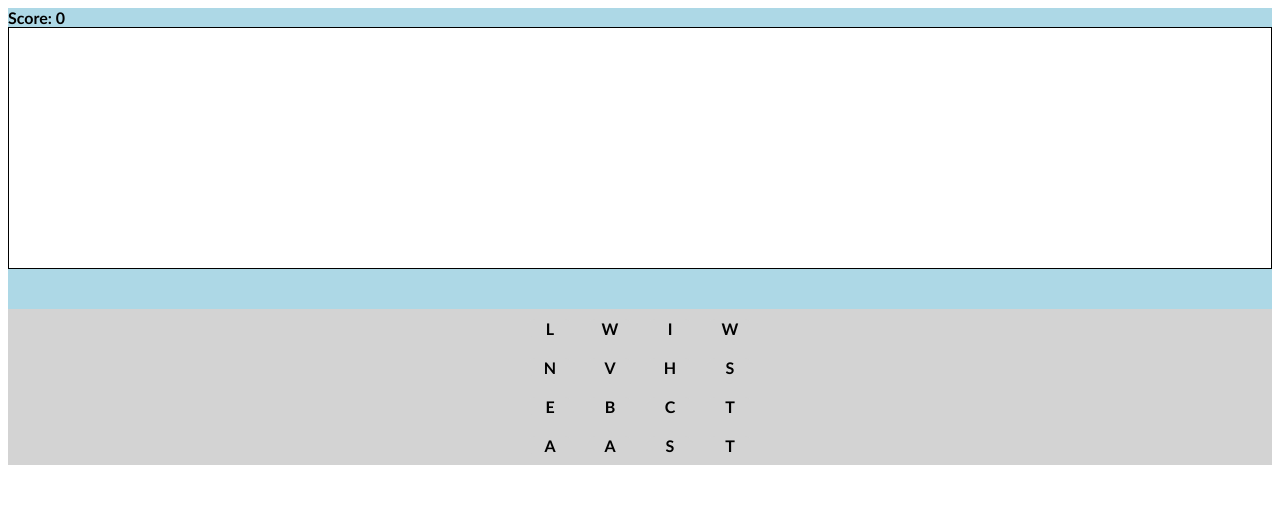
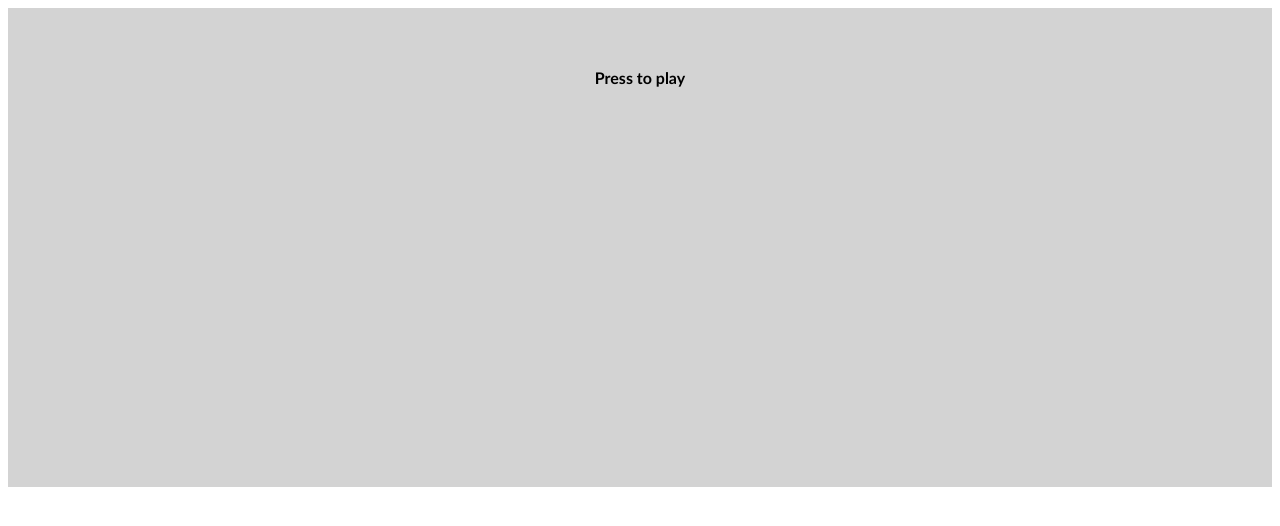
Before and after one commit to skedwards88/word_games, a React app: page / in a window 1280 px wide. Shown: the top 526 px of the page. Built offline with nearby package versions, Linux system fonts and the light colour scheme.

Commit message:
add timer

```diff
--- a/src/App.css
+++ b/src/App.css
@@ -1,9 +1,9 @@
 .App {
-  display: flex;
-  flex-direction: column;
   background-color: lightblue;
-  font-family: "Gill Sans", "Gill Sans MT", "Calibri", "Trebuchet MS", sans-serif;
+  font-family: "Gill Sans", "Gill Sans MT", "Calibri", "Trebuchet MS",
+    sans-serif;
   font-weight: bold;
+  display: grid;
 }
 
 .letter {
@@ -36,6 +36,9 @@
   border: 1px solid black;
   flex-direction: column;
   min-height: 30vh;
+  max-height: 50vh;
+  overflow: scroll;
+  flex-wrap: wrap;
 }
 
 #currentWord {
@@ -43,12 +46,11 @@
   text-align: center;
 }
 
-#game {
-  display: grid;
+.overlaid {
+  grid-area: 1 / 1;
 }
 
-#result {
-  opacity: 0%;
+.overlay {
   background-color: lightgray;
   padding: 60px;
   grid-area: 1 / 1;
@@ -56,6 +58,11 @@
   height: auto;
   text-align: center;
   touch-action: none;
+  z-index: 1;
+}
+
+.fadeOut {
+  opacity: 0%;
   pointer-events: none;
   animation-duration: 2s;
   animation-name: fadeout;
@@ -70,3 +77,7 @@
 #result:hover {
   font-size: 36px;
 }
+
+.overlayContainer {
+  display: grid;
+}
--- a/src/App.js
+++ b/src/App.js
@@ -4,6 +4,49 @@ import { getInitialSetup } from "./getInitialSetup";
 import Settings from "./Settings";
 import Board from "./Board";
 import { updateGameState } from "./reducer";
+
+function Timer({ timerState, setTimerState }) {
+  const endTime = 20;
+  // const endTime = 3 * 60;
+  const [elapsedTime, setElapsedTime] = React.useState(endTime);
+
+  React.useEffect(() => {
+    console.log("lay");
+    console.log(timerState);
+    console.log(elapsedTime);
+    if (timerState === "playing") {
+      if (elapsedTime > 0) {
+        setTimeout(() => setElapsedTime(elapsedTime - 1), 1000);
+      } else {
+        setTimerState("over");
+      }
+    }
+  });
+
+  const isDisabled = timerState !== "playing";
+  const pauseButton = (
+    <button onClick={() => setTimerState("paused")} disabled={isDisabled}>
+      Pause
+    </button>
+  );
+
+  let display;
+  if (elapsedTime > 0) {
+    const minutes = Math.floor(elapsedTime / 60);
+    const seconds = elapsedTime % 60;
+    const displaySeconds = seconds < 10 ? `0${seconds}` : seconds;
+    display = `${minutes}:${displaySeconds}`;
+  } else {
+    display = "GAME OVER";
+  }
+
+  return (
+    <div>
+      {display}
+      {pauseButton}
+    </div>
+  );
+}
 
 function FoundWords({ foundWords }) {
   return (
@@ -16,7 +59,26 @@ function FoundWords({ foundWords }) {
 }
 
 function Result({ result }) {
-  return result == "" ? <></> : <div id="result">{result}</div>;
+  return result == "" ? <></> : <div className="overlay fadeOut">{result}</div>;
+}
+
+function Overlay({ timerState, setTimerState }) {
+  if (timerState === "over") {
+    return (
+      <div className="overlay fadeOut" onClick={() => setTimerState("")}>
+        {"GAME OVER!"}
+      </div>
+    );
+  }
+  if (timerState === "paused") {
+    return (
+      <div
+        className="overlay"
+        onClick={() => setTimerState("playing")}
+      >{`Press to play`}</div>
+    );
+  }
+  return <></>;
 }
 
 function App() {
@@ -26,22 +88,37 @@ function App() {
     getInitialSetup
   );
 
+  const [timerState, setTimerState] = React.useState("paused"); // paused | playing | over
+  console.log(timerState);
   return (
-    <div className="App">
+    <div className="App overlayContainer">
+      <Overlay timerState={timerState} setTimerState={setTimerState}></Overlay>
+      <div className="overlaid">
+        <Timer timerState={timerState} setTimerState={setTimerState} />
         <div>Score: {gameState.score}</div>
         <FoundWords foundWords={gameState.foundWords} />
         {/* <Settings /> */}
         <div id="currentWord">{gameState.currentWord}</div>
-      <div id="game">
+        <div className="overlayContainer">
           <Result result={gameState.result} />
           <Board
             letters={gameState.letters}
-          letterAvailabilities={gameState.letterAvailabilities}
+            letterAvailabilities={
+              timerState === "over"
+                ? gameState.letters.map((_) => false)
+                : gameState.letterAvailabilities
+            }
             dispatchGameState={dispatchGameState}
           ></Board>
+        </div>
       </div>
     </div>
   );
 }
 
 export default App;
+
+// new game button
+// / Settings
+// tests
+// when game over, can't find more words
--- a/src/Board.js
+++ b/src/Board.js
@@ -76,5 +76,9 @@ export default function Board({
       dispatchGameState={dispatchGameState}
     ></Letter>
   ));
-  return <div id="board">{board} </div>;
+  return (
+    <div id="board" className="overlaid">
+      {board}{" "}
+    </div>
+  );
 }
--- a/src/reducer.js
+++ b/src/reducer.js
@@ -38,6 +38,7 @@ function checkIfNeighbors({ prevPlayedIndex, playedIndex, flatList }) {
 }
 
 export function updateGameState(currentState, payload) {
+  console.log("in reducer");
   if (payload.action === "startWord") {
     const newWord = payload.letter;
     let newLetterAvailabilities = [...currentState.letterAvailabilities];
@@ -93,7 +94,7 @@ export function updateGameState(currentState, payload) {
         currentWord: "",
         letterAvailabilities: newLetterAvailabilities,
         playedIndexes: [],
-        result: "Too short",
+        result: currentState.currentWord.length <= 1 ? "" : "Too short",
       };
     }
 
```
Lines whose indentation alone changed are shown as unchanged.
